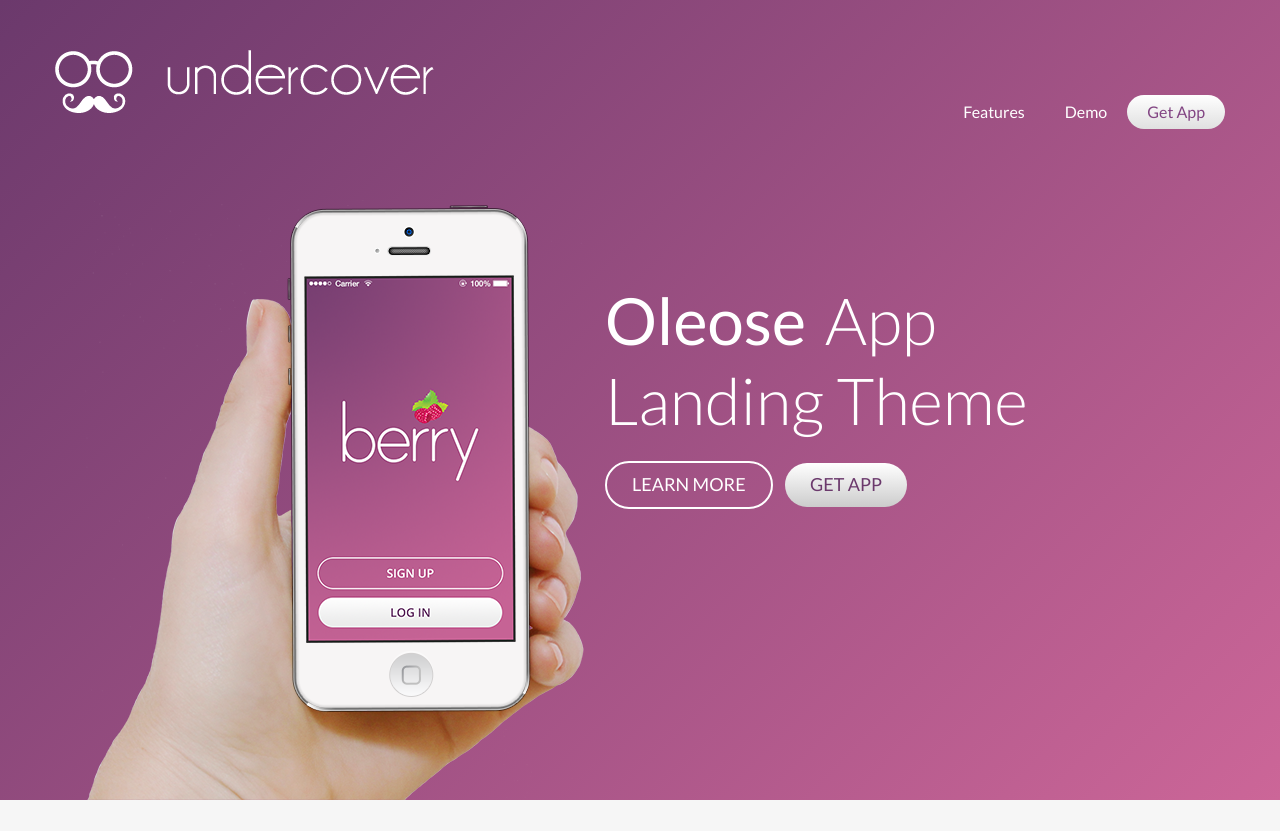
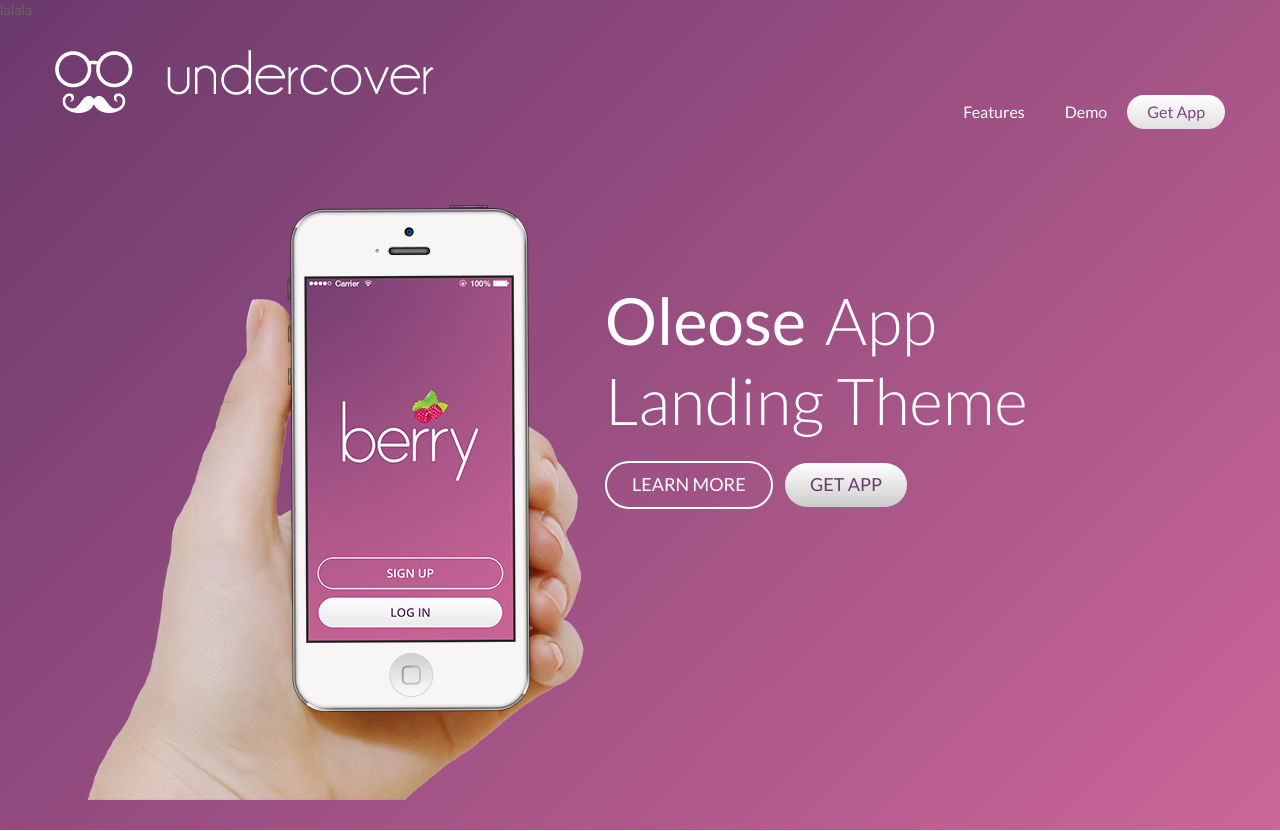
Before and after one commit to aditya-murda/projectweb, a Node server app: template client/views/index.ejs in a window 1280 px wide. Shown: the top 831 px of the page. Run offline with Node 20, Linux system fonts and the light colour scheme; the template is opened without the code that fills it, so the values that code supplies are empty.

Commit message:
gue ganteng

```diff
--- a/client/views/index.ejs
+++ b/client/views/index.ejs
@@ -75,6 +75,7 @@
                 </div>
                 <!-- /.container-->
         </nav>
+        <p> lalala</p>
 
 
         <!--RevSlider-->
```
